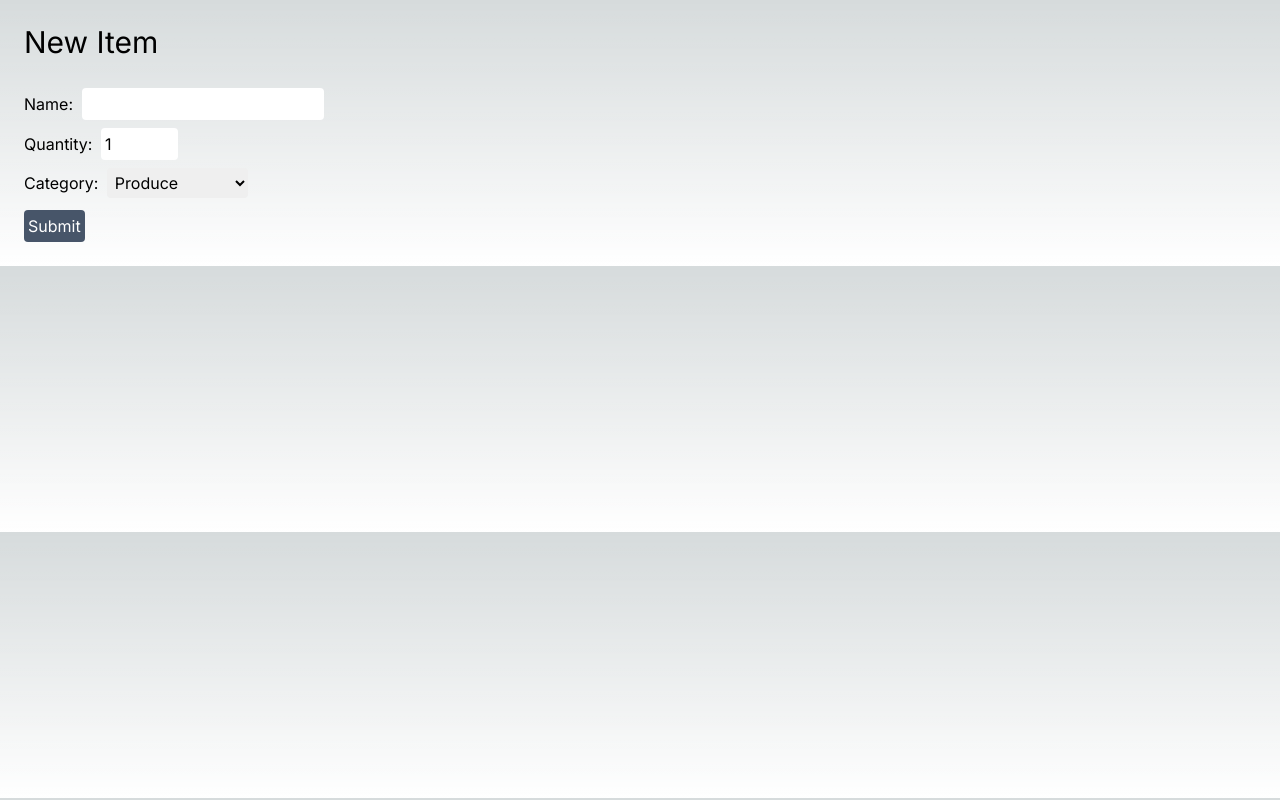
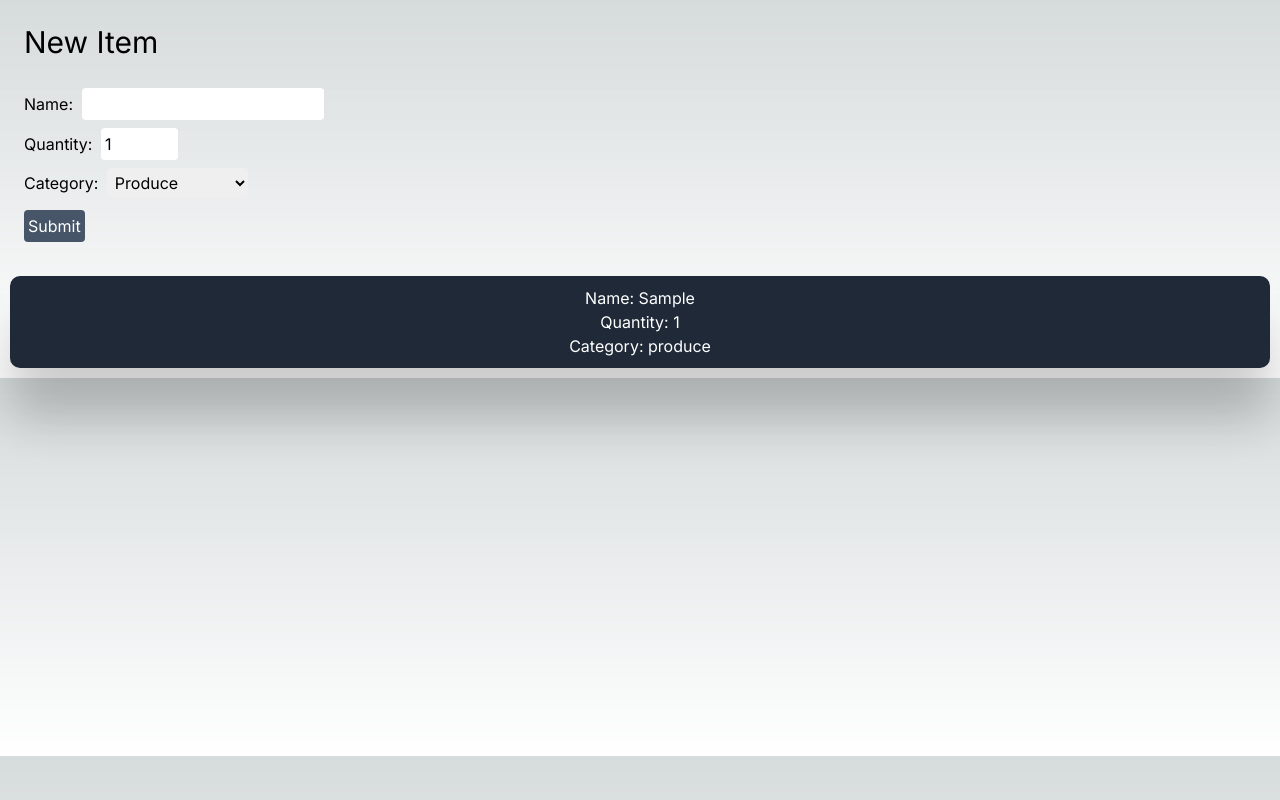
Before and after one commit to Henil-Patel12/cprg306-assignments, a Next.js app: page /week-4 in a window 1280 px wide. Both pictures are taken after typing "Sample" into the empty fields and a click on the button "Submit". Built offline with nearby package versions, Linux system fonts and the light colour scheme.

Commit message:
Working on week 4 assignment
I am trying to do more here by adding a function that display's the item that user had entered into the New item form.

```diff
--- a/app/week-4/new-item.js
+++ b/app/week-4/new-item.js
@@ -1,8 +1,7 @@
-'use client'
-
+'use client';
 import { useState } from 'react';
 
-export default function NewItem () {
+export default function NewItem ({ addItem }) {
     const [name, setName] = useState("");
     const [quantity, setQuantity] = useState(1);
     const [category, setCategory] = useState("produce");
@@ -16,10 +15,11 @@ export default function NewItem () {
 
         alert(`Name: ${name}\nQuantity: ${quantity}\nCategory: ${category}`);
 
+        addItem(newItem);
+
         setName("");
         setQuantity(1);
         setCategory("produce");
-
     }
 
     return (
--- a/app/week-4/page.js
+++ b/app/week-4/page.js
@@ -1,10 +1,27 @@
+'use client';
+import React, { useState } from 'react';
 import NewItem from './new-item';
 
 export default function List () {
+    const [items, setItems] = useState([]);
+
+    const addItem = (item) => {
+        setItems(prevItems => [...prevItems, item]);
+    };
+
     return (
         <main>
             <h1 className="text-3xl pl-6 pt-6">New Item</h1>
-            <NewItem/>
+            <NewItem addItem={addItem}/>
+            <div>
+                {items.map((item, index) => (
+                    <div key={index} className="bg-gray-800 rounded-md p-4 text-white text-center mb-4" style={{ borderRadius: '10px', padding: '10px', margin: '10px', boxShadow: '0 50px 50px 0 rgba(0, 0, 0, 0.2)' }}>
+    <p>Name: {item.name}</p>
+    <p>Quantity: {item.quantity}</p>
+    <p>Category: {item.category}</p>
+</div>
+                ))}
+            </div>
         </main>
     )
 }
--- a/package.json
+++ b/package.json
@@ -12,7 +12,8 @@
     "@dnd-kit/core": "^6.1.0",
     "next": "14.1.0",
     "react": "^18",
-    "react-dom": "^18"
+    "react-dom": "^18",
+    "styled-components": "^6.1.8"
   },
   "devDependencies": {
     "autoprefixer": "^10.0.1",
```
Also changed, not shown: 1 other file (tests, documents, lock files or other folders).
